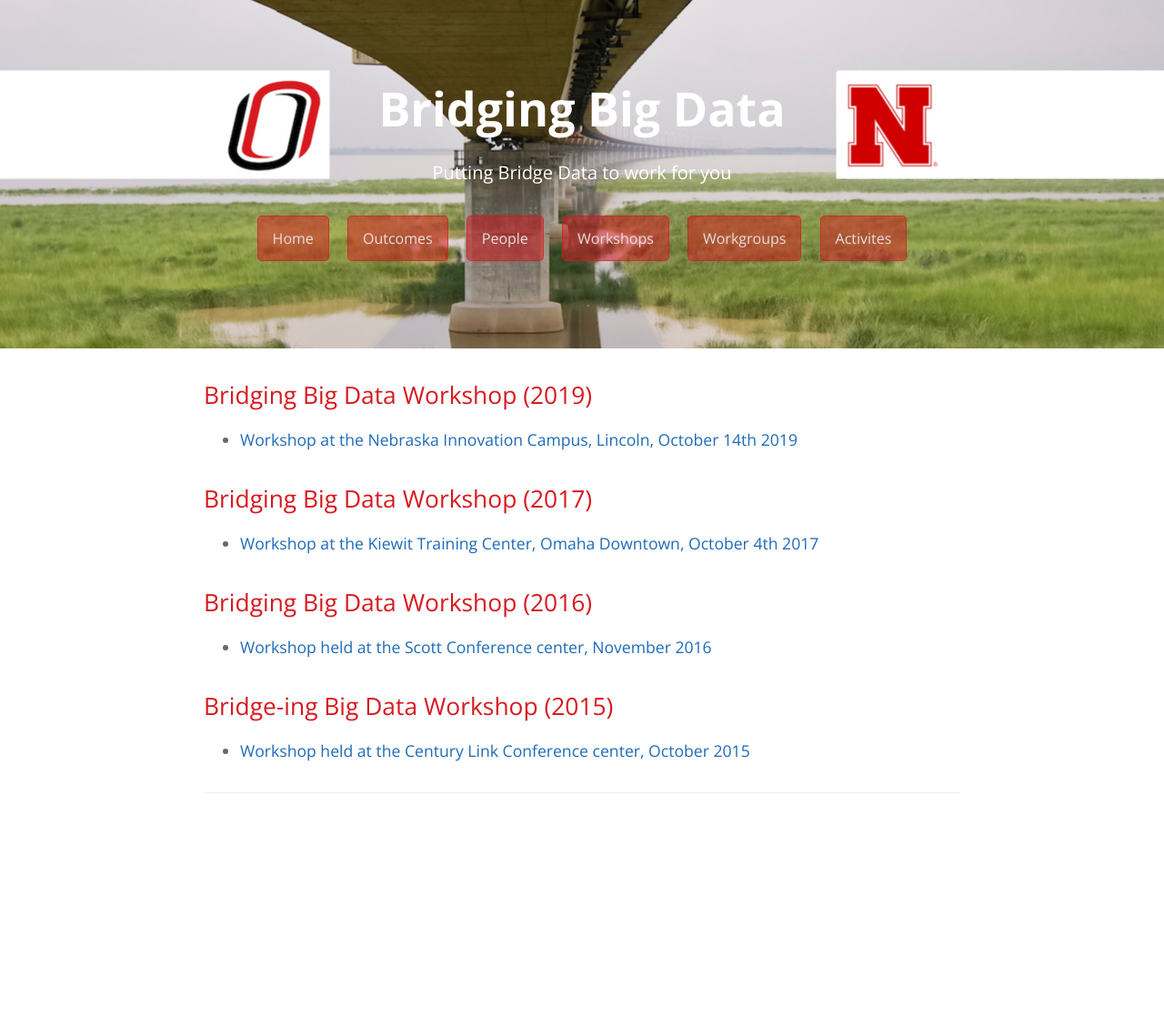
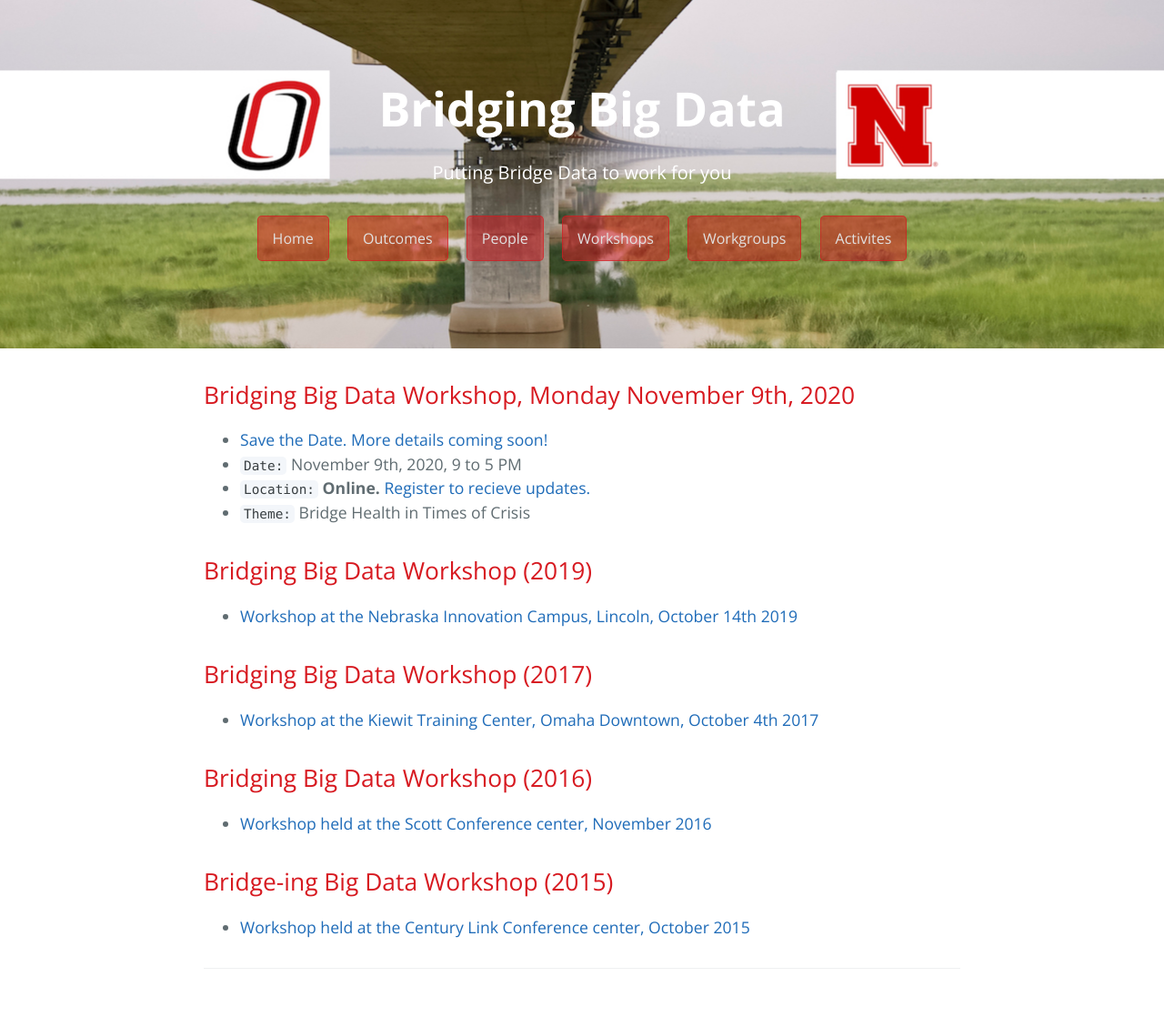
Before and after one commit to BridgingBigData/BridgingBigData.github.io, a Jekyll site: the page built from pages/workshops.md, in a window 1280 px wide. Shown: the whole page at 91% size. Built offline with Jekyll 4.4.1, drawn with Linux system fonts in a browser that asks for light colours; before the commit the page ends 936 px from its top, so only the background shows below that.

Commit message:
Update workshops.md

````diff
--- a/pages/workshops.md
+++ b/pages/workshops.md
@@ -3,6 +3,12 @@
 title: Workshops - Bridging Big Data
 description: Bridging Big Data Workshops
 ---
+## Bridging Big Data Workshop, Monday November 9th, 2020
+* [Save the Date. More details coming soon!](https://bridgingbigdata.github.io/pages/bbd2020.html)
+* ```Date:``` November 9th, 2020, 9 to 5 PM
+* ```Location:``` **Online.** [Register to recieve updates.](http://bbd2020.eventbrite.com)
+* ```Theme:``` Bridge Health in Times of Crisis
+
 ## Bridging Big Data Workshop (2019)
 
 * [Workshop at the Nebraska Innovation Campus, Lincoln, October 14th 2019](https://bridgingbigdata.github.io/pages/bbd2019.html)
````
